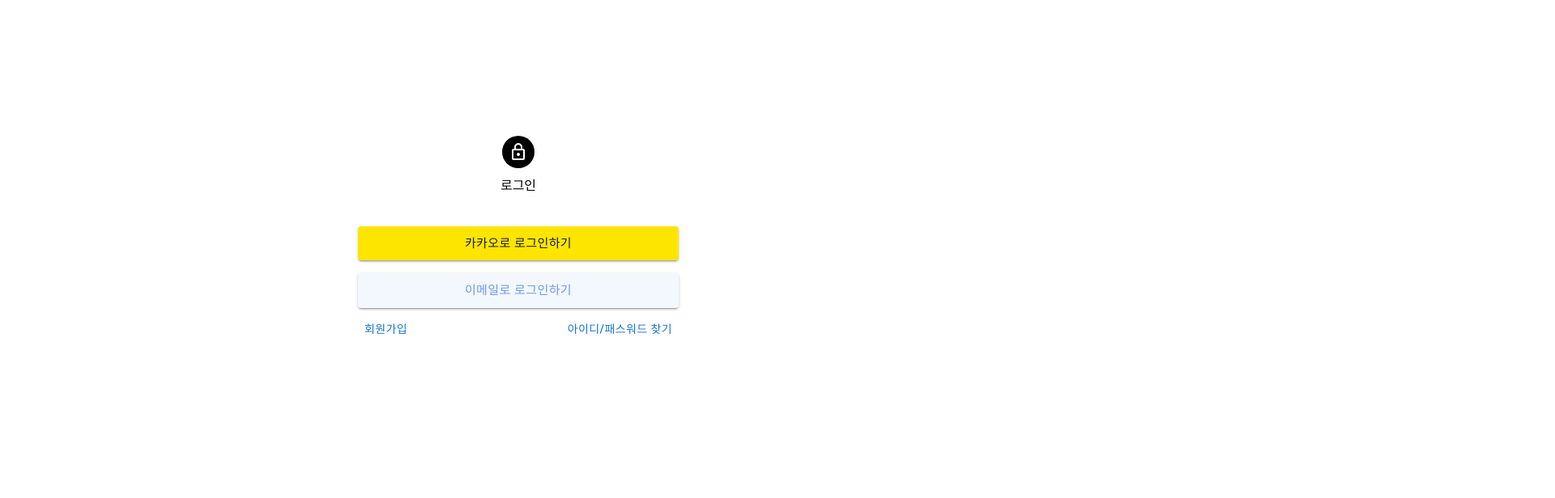
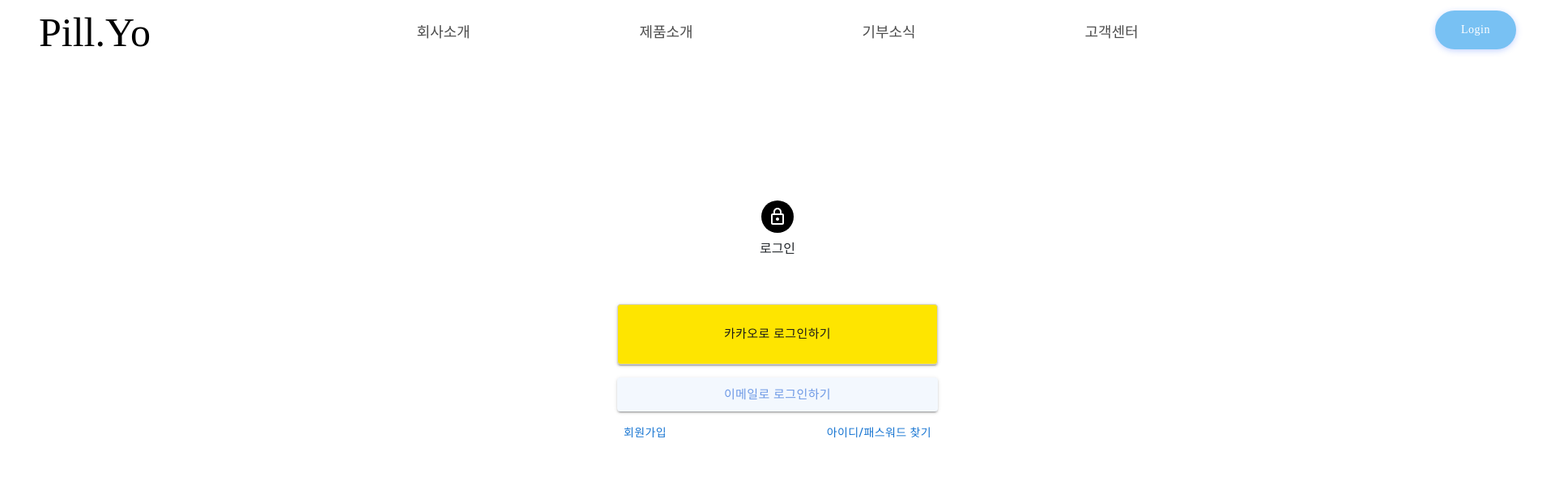
Before and after one commit to 2023-SMHRD-SW-BigData-1/Ailing-LeeJunok, a React (Create React App) app in the folder project/: page /login in a window 1280 px wide. Shown: the top 616 px of the page at 81% size, 1920 px wide, since content can reach past the window. Built offline with nearby package versions, Linux system fonts and the light colour scheme; a web font is replaced by a local one.

Commit message:
아몰랑

```diff
--- a/project/src/components/Login/Login01.jsx
+++ b/project/src/components/Login/Login01.jsx
@@ -64,19 +64,20 @@
 
       <Button onClick={handleLogin}
       size ="large" fullWidth
-        variant="contained" sx={{mt:5, mb:1, color : "#191919",  backgroundColor:"#FEE500",
+        variant="contained" sx={{mt:7, mb:1, color : "#191919",  backgroundColor:"#FEE500",
         ":hover":{backgroundColor :"#FEE500" }}}
+        style={{height:"75px",border:"1px solid lightgray"}}
       >카카오로 로그인하기</Button>
 
 
       {/* <Button onClick={()=>{NaverLogin()}}
-       size ="large" fullWidth
+      size ="large" fullWidth
         variant="contained" sx={{m:1, color : "white",  backgroundColor:"#03C75A",
         ":hover":{backgroundColor :"#03C75A" }}}
       >네이버로 로그인하기</Button> */}
 
       {/* <KakaoLogin/> */}
-       <NaverLogin/>
+      <NaverLogin/>
 
 
         <Button onClick={()=>{navigate('/Login04');}}
--- a/project/src/components/Login/Login04.jsx
+++ b/project/src/components/Login/Login04.jsx
@@ -17,10 +17,7 @@
         loginButton:{
           color : "green",
           type : 3,
-          height : 90,
-
-          innerWidth : 30,
-          outerWidth : 30
+          height : 85,
         },
       });
       naverLogin.init();
--- a/project/src/index.js
+++ b/project/src/index.js
@@ -1,8 +1,8 @@
 import React from 'react';
 import ReactDOM from 'react-dom/client';
 
-// import App from './App';
-import App from './components/Login/Login01';
+import App from './App';
+
 
 
 
```
